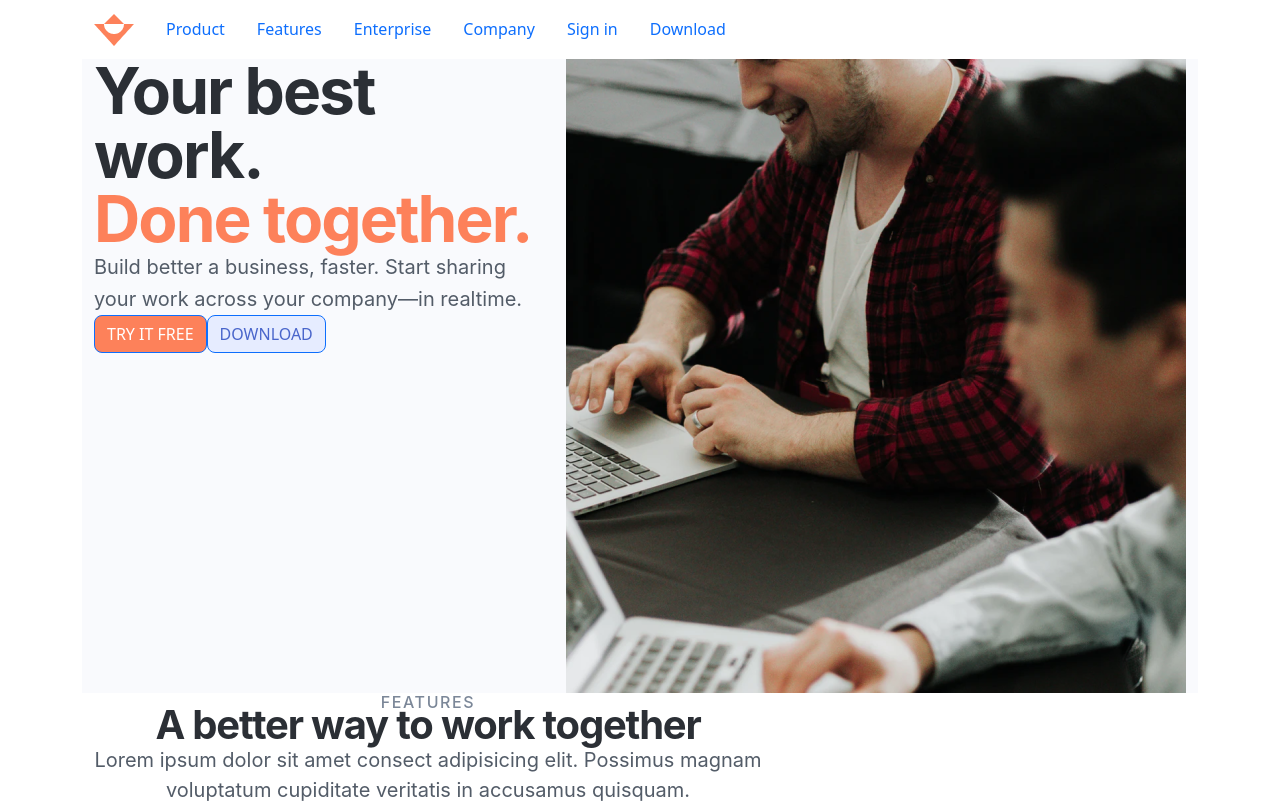
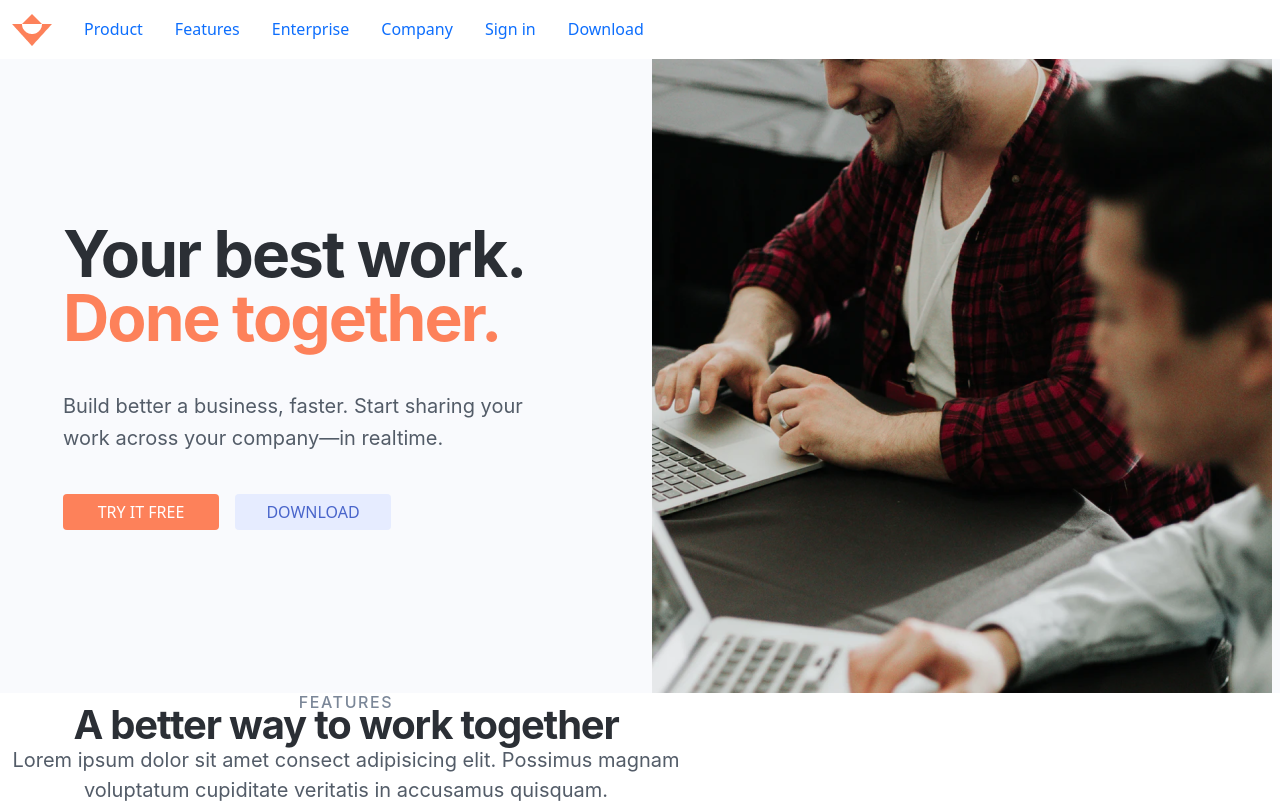
Before and after one commit to cf7/ionic-coding-challenge, a Next.js app: page / in a window 1280 px wide. Shown: the top 803 px of the page. Built offline with nearby package versions, Linux system fonts and the light colour scheme.

Commit message:
header proper formatting

```diff
--- a/pages/index.js
+++ b/pages/index.js
@@ -13,13 +13,12 @@ import Button from 'react-bootstrap/Button';
 
 export default function Home() {
   return (
-    <div className="container">
+    <Container>
       <NextHead>
         <title>Create Next App</title>
         <link rel="icon" href="/favicon.ico" />
       </NextHead>
 
-      <Container>
         <Navbar>
           <Navbar.Brand href="#">
             <img
@@ -52,25 +51,24 @@ export default function Home() {
 
         <Row className="header">
 
-          <Col className="copy">
-            {/*<Row>*/}
+          <Col className="header-copy">
+            <Row>
               <h2 value="line-1">Your best work.</h2>
               <h2 value="line-2">Done together.</h2>
               <p>
                 Build better a business, faster. Start sharing your work across your company—in realtime.
               </p>
             {/*</Row>*/}
-            {/*<Row>*/}
+            <Row>
               <Button variant="primary" value="try-it-free">TRY IT FREE</Button>
               <Button variant="primary" value="download">DOWNLOAD</Button>
-            {/*</Row>*/}
+            </Row>
+            </Row>
           </Col>
 
-          <Col>
+          <Col className="header-image">
             <img
               src="/assets/image_stock.png"
-              width="620"
-              height="634"
             />
           </Col>
 
@@ -148,6 +146,7 @@ export default function Home() {
               </ul>
             </Col>
           </Row>
+          <div className="footer-line"></div>
           <Row className="company-info">
             <p>© 2021 Acme, Inc. All rights reserved.</p>
             <div>
@@ -160,6 +159,5 @@ export default function Home() {
         </Row>
 
       </Container>
-    </div>
   );
 }
--- a/pages/scss/app.scss
+++ b/pages/scss/app.scss
@@ -1,22 +1,43 @@
 // @import '~bootstrap/scss/bootstrap';
 div.container {
+  max-width: 2000px;
+  height: 634px;
+  // left: 0px;
+  // top: 0px;
 
+  margin: 0px;
 }
 
 div.header {
   // display: inline-flex;
+  // flex-wrap: nowrap;
   background: #F9FAFD;
   mix-blend-mode: normal;
-  .copy {
-    // display: inline-flex;
-    width: 50%;
+  .header-copy {
+    display: flex;
+    // position: relative;
+    // width: 50%;
     // flex-wrap: nowrap;
     // flex-direction: col;
+    // align-items: center;
+    // block-start: 100px;
+    // vertical-align: middle;
+    justify-content: center;
     align-items: center;
-    justify-content: center;
+    .row {
+      // display: flex;
+      // position: relative;
+      // width: 514px;
+      // height: 290px;
+      // left: 89px;
+      // top: 188px;
+
+      max-width: 514px;
+
+      // margin: 0 auto;
     h2 {
       // display: inline-block;
-      align-self: center;
+      // align-self: center;
       // height: 110px;
       // width: 514px;
       // left: 0px;
@@ -24,11 +45,8 @@ div.header {
       // border-radius: nullpx;
 
       margin: 0px;
+      padding-left: 0px;
 
-      // left: 0%;
-      // right: 0%;
-      // top: 0%;
-      // bottom: 62.07%;
 
       font-family: Inter;
       font-style: normal;
@@ -47,13 +65,15 @@ div.header {
       color: #FD815A;
     }
     p {
-      // display: block !important;
-      margin: 0px;
+      display: flex;
+      margin: 40px 0px 40px 0px;
+      padding-left: 0px;
+      // max-width: 248px;
 
-      left: 0%;
-      right: 0%;
-      top: 51.72%;
-      bottom: 31.72%;
+      // left: 0%;
+      // right: 0%;
+      // top: 51.72%;
+      // bottom: 31.72%;
 
       font-family: Inter;
       font-style: normal;
@@ -67,15 +87,30 @@ div.header {
 
       color: #535C68;
     }
+    .row {
+      flex-wrap: nowrap;
       .btn[value="try-it-free"] {
+        margin-right: 8px;
         background: #FD815A;
-      border-radius: 8px;
+        border: unset;
+        max-width: 156px;
       }
       .btn[value="download"] {
+        margin-left: 8px;
         background: #E6ECFF;
-      border-radius: 8px;
+        border: unset;
         color: #4965CB;
+        max-width: 156px;
       }
+    }
+  }
+  }
+  .header-image {
+    position: relative;
+    width: 620px;
+    height: 634px;
+    left: 0px;
+    top: 0px;
   }
 }
 
@@ -303,7 +338,14 @@ div.footer {
       color: #C1C8D6;
     }
   }
+  div.footer-line {
+    width: 1224px;
+    height: 0px;
+    left: 0px;
+    top: 0px;
 
+    border: 1px solid #4E5767;
+  }
   div.company-info {
     p {
       left: 0.08%;
```
Lines whose indentation alone changed are shown as unchanged.
